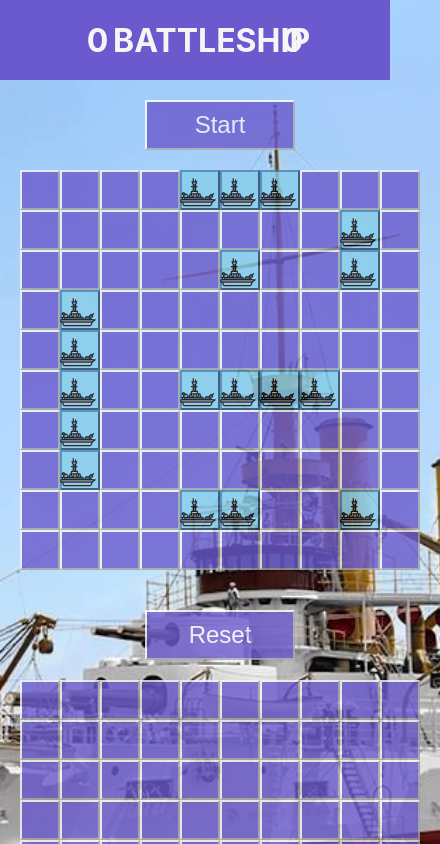
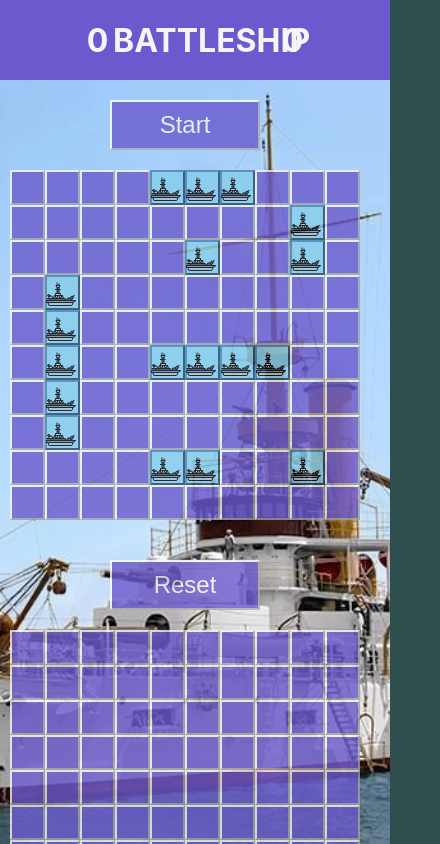
Before and after one commit to AlexErdei73/battle-ship, a React (Create React App) app: page / in a window 390 px wide. Shown: the top 844 px of the page, 440 px wide, since content can reach past the window. Built offline with nearby package versions, Linux system fonts and the light colour scheme.

Commit message:
make it playable on mobile

```diff
--- a/src/App.css
+++ b/src/App.css
@@ -2,8 +2,8 @@ body {
   overflow-x: hidden; /* Hide scrollbars */
 }
 .boardCell {
-  width: 40px;
-  height: 40px;
+  width: 35px;
+  height: 35px;
   text-align: center;
   vertical-align: top;
   color: whitesmoke;
@@ -12,9 +12,10 @@ body {
   transition: opacity 500ms;
 }
 .board {
-  width: 400px;
-  height: 400px;
+  width: 350px;
+  height: 350px;
   margin: 20px auto;
+  touch-action: none;
 }
 .hide {
   opacity: 0;
@@ -35,7 +36,7 @@ h1 {
   width: 40%;
   right: -35%;
   text-align: center;
-  transition: transform 5s linear;
+  transition: transform 4s linear;
 }
 .center {
   transform: translateX(-165%);
@@ -47,7 +48,7 @@ h1 {
 .boardContainer {
   display: inline-block;
   width: 50%;
-  min-width: 440px;
+  min-width: 370px;
   margin: auto;
 }
 .left {
--- a/src/App.js
+++ b/src/App.js
@@ -50,7 +50,7 @@ function App() {
       const winner = result.winner.name;
       newScores[winner] += 1;
       setScores(newScores);
-      title = `GAME OVER, ${winner} won`;
+      title = `GAME OVER, ${winner.toUpperCase()} WON`;
       buttonNewGameActive = true;
     }
   };
@@ -65,15 +65,15 @@ function App() {
         winner: "",
       };
       animationTarget = true;
-      setState(initialState);
       setTitleInView(false);
       setTimeout(() => {
         title = "BATTLESHIP";
         animationTarget = false;
         buttonNewGameActive = true;
+        setState(initialState);
         setTitleInView(true);
         setGameStarted(false);
-      }, 5000);
+      }, 4000);
     } else {
       buttonNewGameActive = false;
       gameResult.gameOver = false;
@@ -188,7 +188,7 @@ function App() {
           <Board
             id="player"
             content={state.playerBoard}
-            disabled={false}
+            disabled={isGameStarted}
             areBoardCellsHidden={areBoardCellsHidden}
             onMouseDown={handleOnMouseDown}
             onMouseEnter={handleOnMouseEnter}
--- a/src/components/boardcell.jsx
+++ b/src/components/boardcell.jsx
@@ -5,12 +5,12 @@ import missed from "../icons/missed.png";
 
 const BoardCell = (props) => {
   let picture;
-  let pictureSize = "40px";
+  let pictureSize = "32px";
   let pictureStyle = {
     position: "relative",
-    left: "-10px",
+    left: "-8px",
     bottom: "0",
-    height: "38px",
+    height: "32px",
   };
   const style = {};
   let classNames = "boardCell";
@@ -29,7 +29,7 @@ const BoardCell = (props) => {
       picture = hit;
       style.backgroundColor = "yellow";
       style.borderColor = "red";
-      pictureSize = "20px";
+      pictureSize = "15px";
       pictureStyle = {};
       break;
     case "/":
@@ -38,7 +38,7 @@ const BoardCell = (props) => {
     default:
       picture = "#";
       pictureStyle = {};
-      pictureSize = "0";
+      pictureSize = "32px";
   }
   if (props.hide) classNames += " hide";
   else classNames += " show";
@@ -49,9 +49,9 @@ const BoardCell = (props) => {
       id={props.pos}
       key={props.pos}
       onClick={props.onClick}
-      onMouseDown={props.onMouseDown}
-      onMouseEnter={props.onMouseEnter}
-      onMouseUp={props.onMouseUp}
+      onPointerDown={props.onMouseDown}
+      onPointerEnter={props.onMouseEnter}
+      onPointerUp={props.onMouseUp}
       onDoubleClick={props.onDoubleClick}
       disabled={props.disabled}
       style={style}
```
Also changed, not shown: 1 other file (tests, documents, lock files or other folders).
